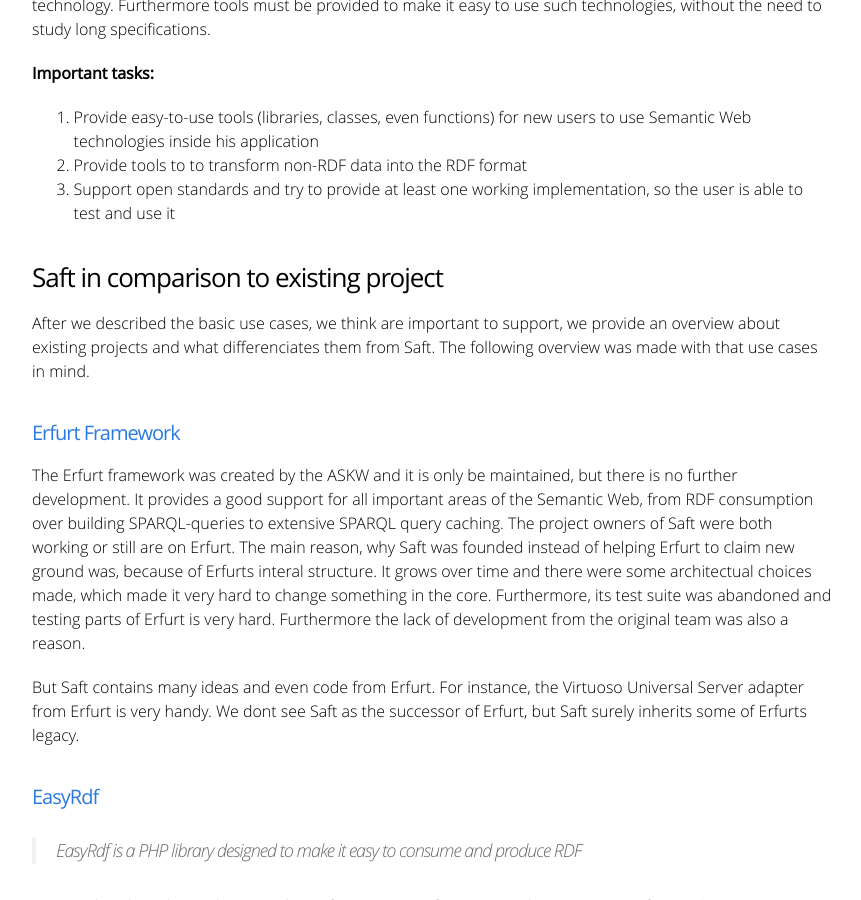
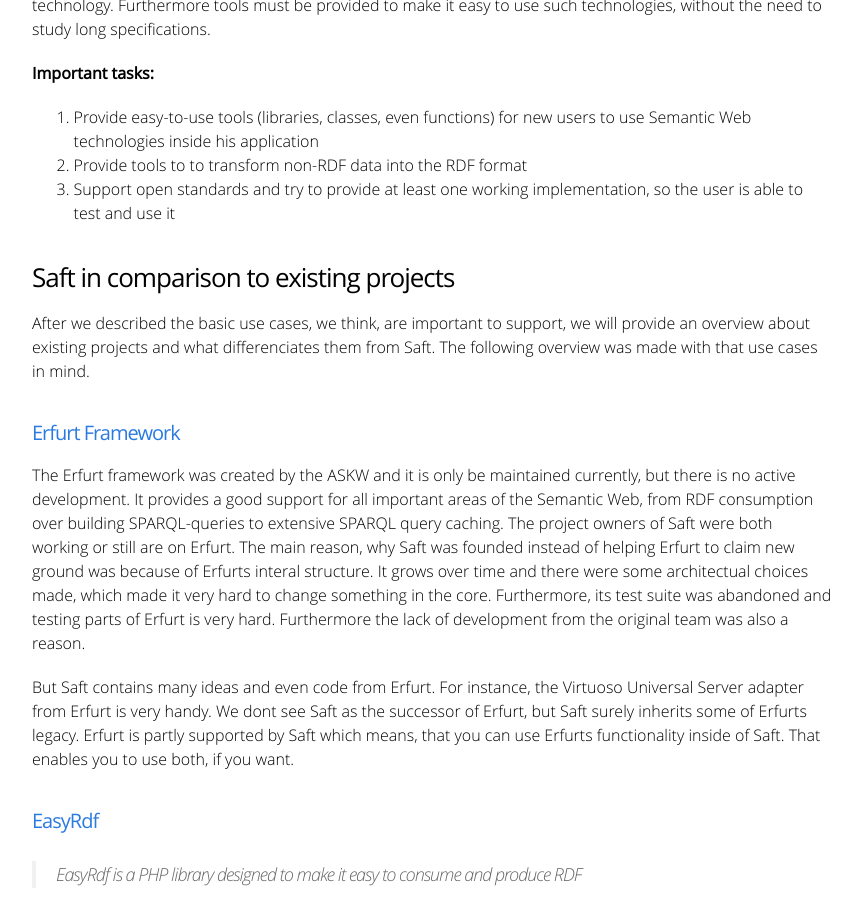
Before and after one commit to SaftIng/safting.github.io, a Jekyll site: the page built from about.md, in a window 1280 px wide and 900 px high, scrolled down 3055 px. Shown: the whole window, without its empty margins (208-1069 px from the left). Built offline with Jekyll 4.4.1, drawn with Linux system fonts in a browser that asks for light colours.

Commit message:
Misspelling and semantic corrections

```diff
--- a/about.md
+++ b/about.md
@@ -84,15 +84,15 @@ Semantic Web technologies are (still) very cutting edge and not many folks know
 3. Support open standards and try to provide at least one working implementation, so the user is able to test and use it
 
 
-### Saft in comparison to existing project
+### Saft in comparison to existing projects
 
-After we described the basic use cases, we think are important to support, we provide an overview about existing projects and what differenciates them from Saft. The following overview was made with that use cases in mind.
+After we described the basic use cases, we think, are important to support, we will provide an overview about existing projects and what differenciates them from Saft. The following overview was made with that use cases in mind.
 
 #### [Erfurt Framework](https://github.com/AKSW/Erfurt)
 
-The Erfurt framework was created by the ASKW and it is only be maintained, but there is no further development. It provides a good support for all important areas of the Semantic Web, from RDF consumption over building SPARQL-queries to extensive SPARQL query caching. The project owners of Saft were both working or still are on Erfurt. The main reason, why Saft was founded instead of helping Erfurt to claim new ground was, because of Erfurts interal structure. It grows over time and there were some architectual choices made, which made it very hard to change something in the core. Furthermore, its test suite was abandoned and testing parts of Erfurt is very hard. Furthermore the lack of development from the original team was also a reason.
+The Erfurt framework was created by the ASKW and it is only be maintained currently, but there is no active development. It provides a good support for all important areas of the Semantic Web, from RDF consumption over building SPARQL-queries to extensive SPARQL query caching. The project owners of Saft were both working or still are on Erfurt. The main reason, why Saft was founded instead of helping Erfurt to claim new ground was because of Erfurts interal structure. It grows over time and there were some architectual choices made, which made it very hard to change something in the core. Furthermore, its test suite was abandoned and testing parts of Erfurt is very hard. Furthermore the lack of development from the original team was also a reason.
 
-But Saft contains many ideas and even code from Erfurt. For instance, the Virtuoso Universal Server adapter from Erfurt is very handy. We dont see Saft as the successor of Erfurt, but Saft surely inherits some of Erfurts legacy.
+But Saft contains many ideas and even code from Erfurt. For instance, the Virtuoso Universal Server adapter from Erfurt is very handy. We dont see Saft as the successor of Erfurt, but Saft surely inherits some of Erfurts legacy. Erfurt is partly supported by Saft which means, that you can use Erfurts functionality inside of Saft. That enables you to use both, if you want.
 
 #### [EasyRdf](http://www.easyrdf.org)
 
```
